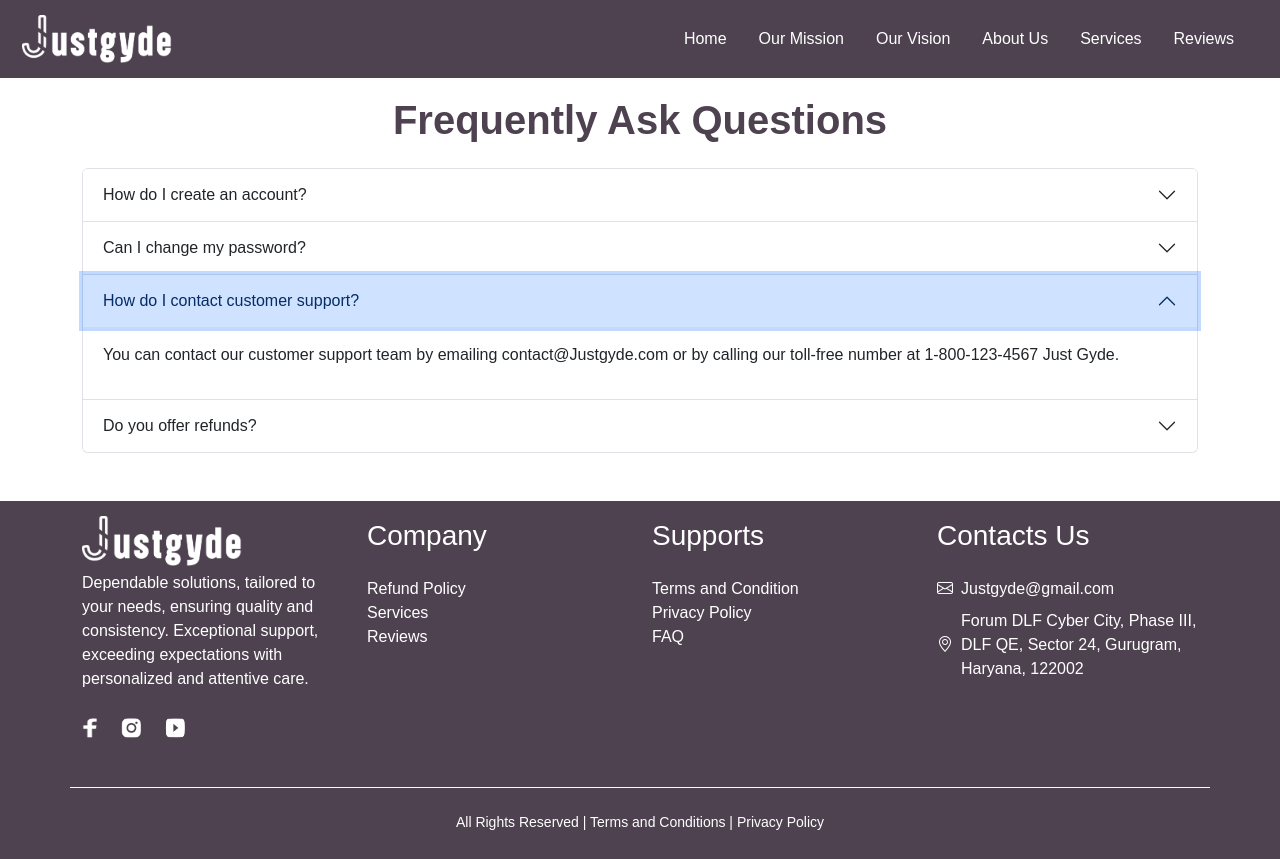
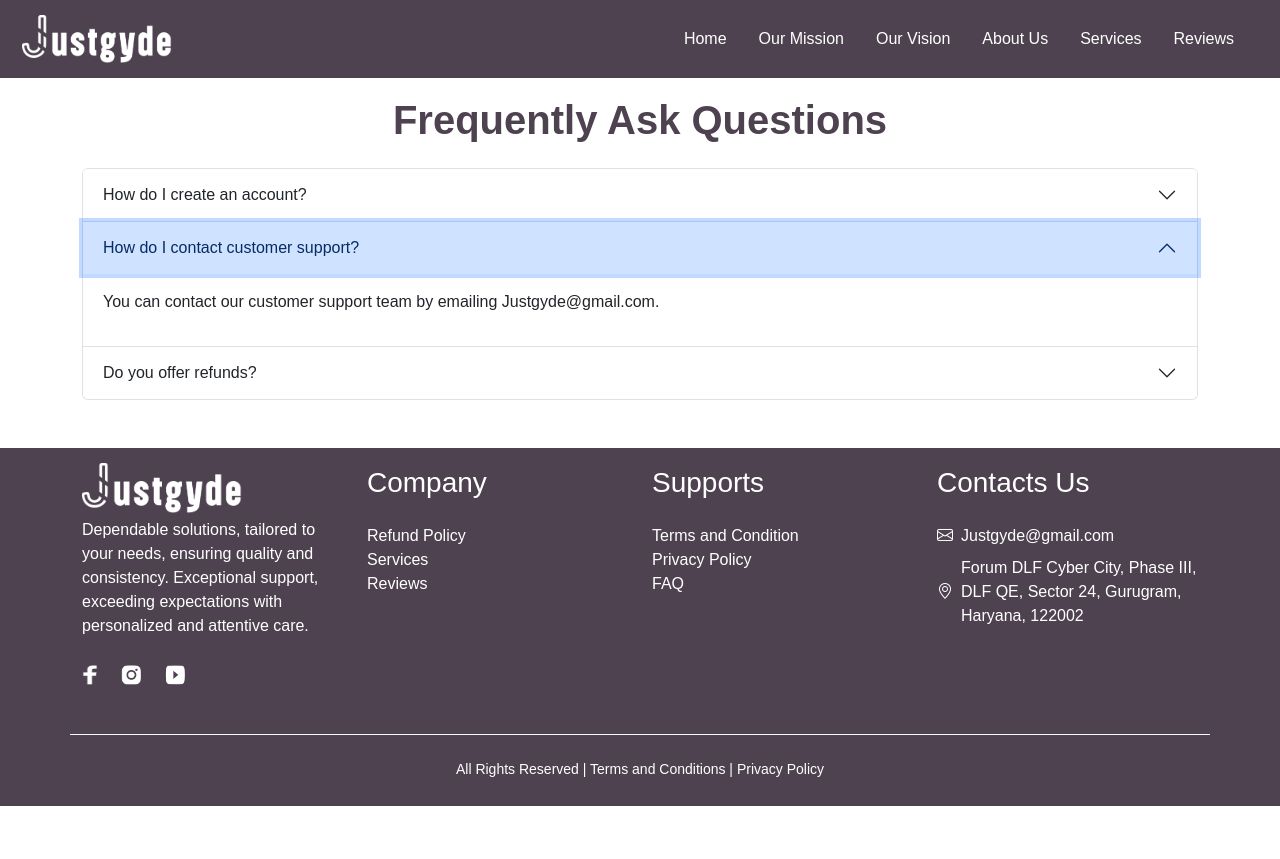
Before and after one commit to chandan8789/JustGyde-Website, a React (Create React App) app: page /faq in a window 1280 px wide. Both pictures are taken after a click on the button "How do I contact customer support?". After the commit the page ends 806 px from the top, so only its background shows below. Built offline with nearby package versions, Linux system fonts and the light colour scheme.

Commit message:
done work

```diff
--- a/src/App.js
+++ b/src/App.js
@@ -12,12 +12,14 @@ import TermsAndConditions from "./components/TermsAndConditions";
 import PrivacyPolicy from "./components/PrivacyPolicy";
 import Supports from "./components/Supports";
 import RefundPolicy from "./components/pages/RefundPolicy";
+import ScrollToTop from "./components/ScrollTop";
 
 const App = () => {
   return (
     <Router>
       <div>
         <Navbar />
+        <ScrollToTop />
         <Routes>
           <Route path="/" element={<Home />} />
           <Route path="/about" element={<AboutUs />} />
--- /dev/null
+++ b/src/components/ScrollTop.jsx
@@ -0,0 +1,14 @@
+import { useEffect } from "react";
+import { useLocation } from "react-router-dom";
+
+const ScrollToTop = () => {
+  const { pathname } = useLocation();
+
+  useEffect(() => {
+    window.scrollTo(0, 0);
+  }, [pathname]);
+
+  return null;
+};
+
+export default ScrollToTop;
--- a/src/components/Supports.jsx
+++ b/src/components/Supports.jsx
@@ -36,7 +36,7 @@ const Supports = () => {
             </div>
           </div>
         </div>
-        <div class="accordion-item">
+        {/* <div class="accordion-item">
           <h2 class="accordion-header">
             <button
               class="accordion-button collapsed"
@@ -61,7 +61,7 @@ const Supports = () => {
               </p>
             </div>
           </div>
-        </div>
+        </div> */}
         <div class="accordion-item">
           <h2 class="accordion-header">
             <button
@@ -83,8 +83,7 @@ const Supports = () => {
             <div class="accordion-body">
               <p>
                 You can contact our customer support team by emailing
-                contact@Justgyde.com or by calling our toll-free number at
-                1-800-123-4567 Just Gyde.
+                Justgyde@gmail.com.
               </p>
             </div>
           </div>
```
Also changed, not shown: src/components/Footer/Footer.jsx (+3 -19 lines).
